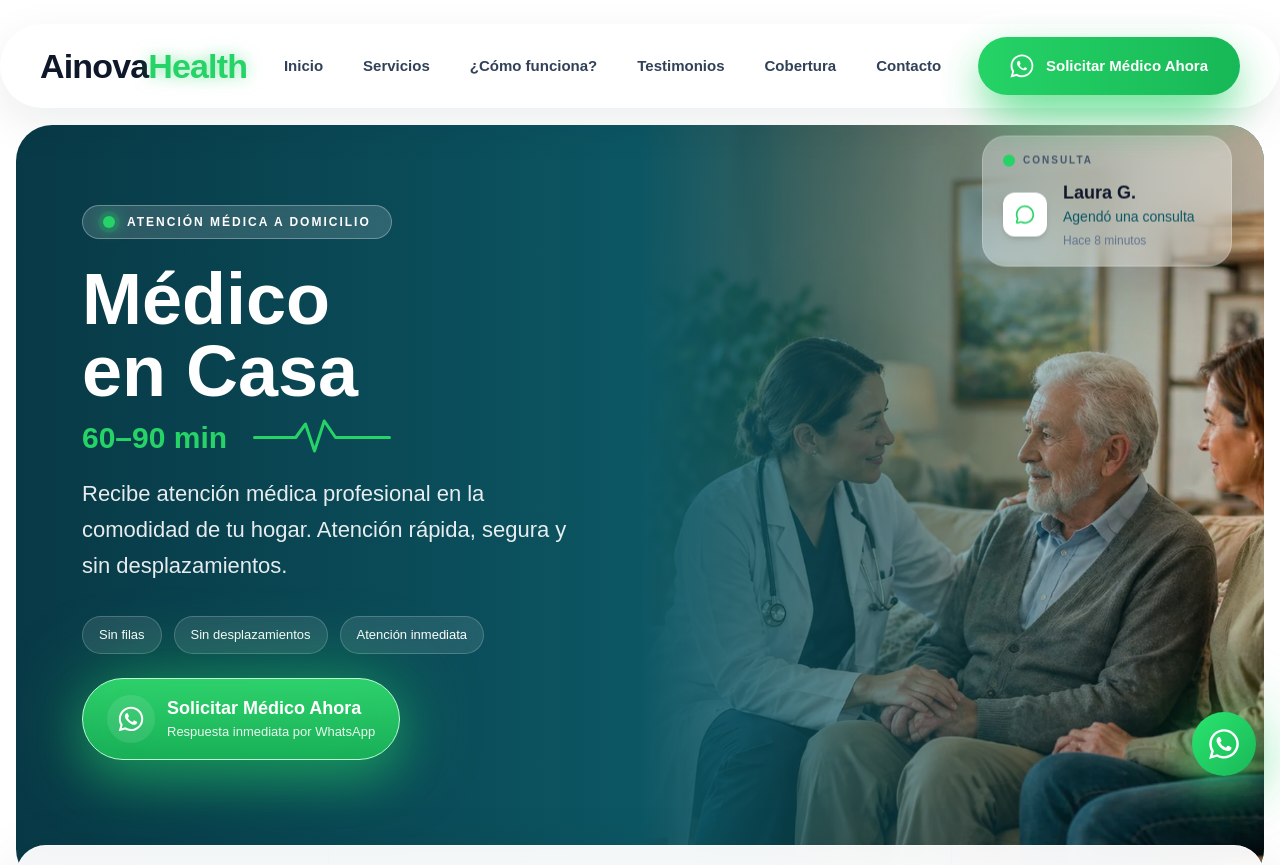
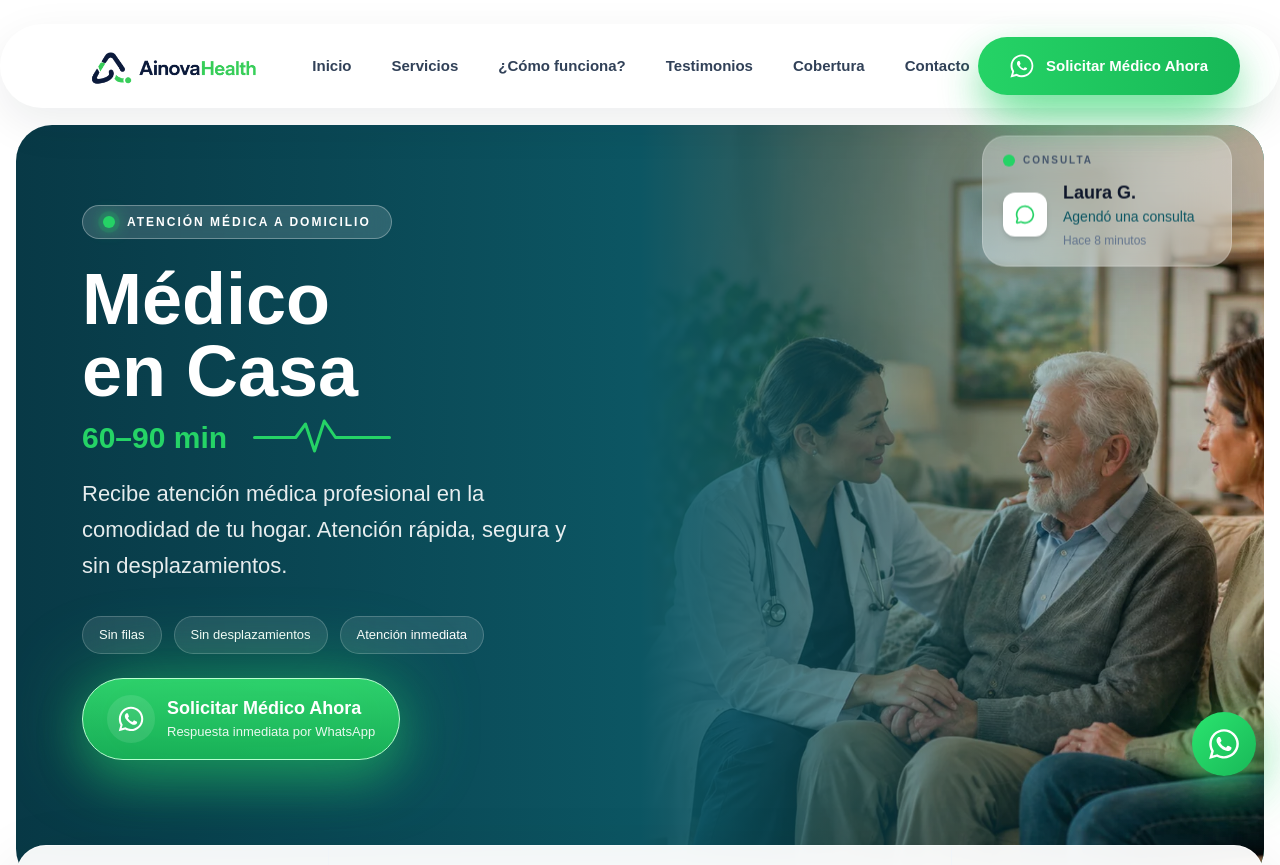
Before and after one commit to felipebermudezceo/ainovahealth, a Next.js app: page / in a window 1280 px wide. Shown: the top 865 px of the page. Built offline with nearby package versions, Linux system fonts and the light colour scheme.

Commit message:
cambio de logo

```diff
--- a/components/layout/Navbar.tsx
+++ b/components/layout/Navbar.tsx
@@ -1,5 +1,6 @@
 "use client";
 
+import Image from "next/image";
 import Link from "next/link";
 import { Menu, X } from "lucide-react";
 import { useState } from "react";
@@ -41,25 +42,23 @@ export function Navbar() {
 
         <Link
   href="/"
-  className="ml-2 text-[28px] font-black tracking-tight lg:ml-0 lg:text-[34px]"
+  className="ml-2 lg:ml-0 flex items-center"
 >
-
-  <span className="text-slate-900">
-    Ainova
-  </span>
-
-  <span
+  <Image
+    src="/images/logoAinovaHealth.png"
+    alt="AinovaHealth"
+    width={2000}
+    height={500}
+    priority
     className="
-      text-[#25D366]
-      drop-shadow-[0_0_8px_rgba(37,211,102,.55)]
-      transition-all
-      duration-300
-      hover:drop-shadow-[0_0_16px_rgba(37,211,102,.9)]
-    "
-  >
-    Health
-  </span>
-
+  h-[52px]
+  w-auto
+  lg:h-[66px]
+  transition-all
+  duration-300
+  hover:scale-[1.02]
+"
+  />
 </Link>
 
         {/* MENU */}
@@ -89,7 +88,7 @@ export function Navbar() {
   <div className="absolute -bottom-3 left-1/2 h-8 w-[85%] -translate-x-1/2 rounded-full bg-[#25D366]/60 blur-xl"></div>
 
   <a
-  href="https://wa.me/573105769818?text=Hola,%20quiero%20agendar%20una%20consulta"
+  href="https://wa.me/573118901570?text=Hola,%20quiero%20agendar%20una%20cita"
   target="_blank"
   rel="noopener noreferrer"
   className="relative flex h-[58px] items-center gap-3 rounded-full bg-gradient-to-r from-[#25D366] to-[#17B857] px-8 text-[15px] font-bold text-white shadow-[0_18px_40px_rgba(37,211,102,.45)] transition-all duration-300 hover:scale-[1.03] hover:shadow-[0_22px_55px_rgba(37,211,102,.55)]"
```
Also changed, not shown: public/images/logoAinovaHealth.png (added).
